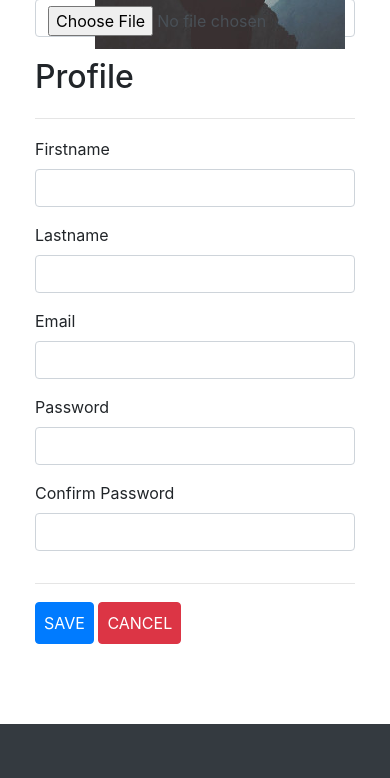
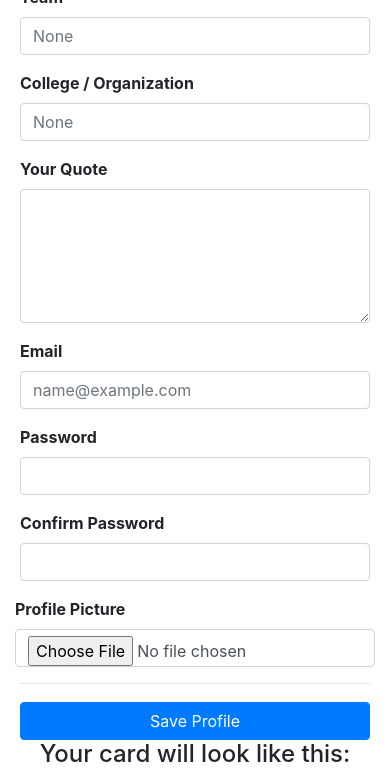
Before and after one commit to srinidhibhat45/yearbook, a Django app: page /profile/ in a window 390 px wide. Shown: the part 426-1204 px from the top of the page. Run offline with Django 3.2, Linux system fonts and the light colour scheme; the visitor is signed in with stand-in values (Sample User, id 1); some libraries are stand-ins or nearby versions.

Commit message:
added profile section

```diff
--- a/main/views.py
+++ b/main/views.py
@@ -1,4 +1,6 @@
 from django.shortcuts import render, HttpResponse
+from django.contrib.auth.models import User
+from users.models import Profile
 
 # Create your views here.
 
--- a/users/templates/users/profile.html
+++ b/users/templates/users/profile.html
@@ -5,61 +5,103 @@
 <link rel="stylesheet" href="{% static 'users/css/profile.css' %}">
 <div style="height: 50px"></div>
 
-
-
+<h1 class="text-center">Profile </h1>
+<div class="container"><hr></div>
 <div class="container">
     <div class="row">
-        <div class="col-sm-1"></div>
-        <div class="col-sm-12">
-
             <!-- Start: Profile Edit Form -->
             <div class="container profile profile-view" id="profile">
                 <div class="row">
-          <div class="col-md-12 alert-col relative">
-              <div class="alert alert-info alert-dismissible absolue center" role="alert"><button type="button" class="close" data-dismiss="alert" aria-label="Close"><span aria-hidden="true">×</span></button><span>Profile save with success</span></div>
-          </div>
                 </div>
                 <form>
                     <div class="form-row profile-row">
-              <div class="col-md-4 relative">
-                  <div class="avatar">
-                      <div class="avatar-bg align-center">
-                        <img style="max-height:250px; max-width:250px " src="{{user.profile.image.url}}" alt="">
+                        <div class="col-md-6">
+
+                            <div class="form-row">
+                                <div class="col-sm-12 col-md-12">
+                                    <div class="form-group"><label><b>Name</b></label><input placeholder="{{ user.username }}" class="form-control" type="text"
+                                            name="name"></div>
                                 </div>
-                  </div><input class="form-control-file form-control" type="file" name="avatar-file">
+                                <div class="col-sm-12 col-md-12">
+                                    <div class="form-group"><label><b>Team</b></label><input placeholder="{{ user.profile.team }}" class="form-control" type="text"
+                                            name="team"></div>
                                 </div>
-              <div class="col-md-8">
-                  <h1>Profile </h1>
-                  <hr>
+                                <div class="col-sm-12 col-md-12">
+                                    <div class="form-group"><label><b>College / Organization</b></label><input placeholder="{{ user.profile.college }}" class="form-control" type="text"
+                                            name="college"></div>
+                                </div>
+                                <div class="col-sm-12 col-md-12">
+                                    <div class="form-group"><label><b>Your Quote</b></label><textarea placeholder="{{ user.profile.quote }}" class="form-control" type="text-field"
+                                            rows=5 name="quote"></textarea></div>
+                                </div>
+                            </div>
+
+                            <div class="form-group"><label><b>Email</b></label><input placeholder="{{ user.email }}" class="form-control" type="email"
+                                    autocomplete="on" required="" name="email"></div>
+
+
                             <div class="form-row">
                                 <div class="col-sm-12 col-md-6">
-                          <div class="form-group"><label>Firstname </label><input class="form-control" type="text" name="firstname"></div>
+                                    <div class="form-group"><label><b>Password</b></label><input class="form-control"
+                                            type="password" name="password" autocompleste="off" required=""></div>
                                 </div>
+
+
                                 <div class="col-sm-12 col-md-6">
-                          <div class="form-group"><label>Lastname </label><input class="form-control" type="text" name="lastname"></div>
+                                    <div class="form-group"><label><b>Confirm Password</b></label><input class="form-control"
+                                            type="password" name="confirmpass" autocomplete="off" required=""></div>
                                 </div>
-                  </div>
-                  <div class="form-group"><label>Email </label><input class="form-control" type="email" autocomplete="off" required="" name="email"></div>
-                  <div class="form-row">
-                      <div class="col-sm-12 col-md-6">
-                          <div class="form-group"><label>Password </label><input class="form-control" type="password" name="password" autocomplete="off" required=""></div>
-                      </div>
-                      <div class="col-sm-12 col-md-6">
-                          <div class="form-group"><label>Confirm Password</label><input class="form-control" type="password" name="confirmpass" autocomplete="off" required=""></div>
+
+
+                                <div>
+                                    <label><b>Profile Picture</b></label>
+                                    <input class="form-control-file form-control" type="file" name="avatar-file">
                                 </div>
                             </div>
                             <hr>
                             <div class="form-row">
                                 <div style="float:right" class="col-md-5">
-                      <button class="btn btn-primary p-2" type="submit">SAVE </button>
-                      <button class="btn btn-danger p-2" type="reset">CANCEL </button></div>
+                                    <button class="btn btn-primary btn-block" type="submit">Save Profile</button>
+
+                                </div>
+                            </div>
+                        </div>
+                        <div class="col-md-6">
+                            <h4 class="text-center">Your card will look like this:</h4>
+                            <div class="d-flex flex-justify-around flex-wrap">
+
+                                <div
+                                    class="hover-grow height-full border rounded-1 box-shadow-medium bg-white mb-4 m-1 position-relative">
+
+                                    <a class="no-underline text-gray-dark" href="{{ user.profile.image.url }}" target="_blank"
+                                        rel="nofollow noopener">
+                                        <div class="p-3 d-flex flex-column student">
+                                            <img src="{{ user.profile.image.url }}" class="width-fit lazy" alt="{{ peeps.name }}" width="272"
+                                                height="272">
+                                            <h4 class="h4-mktg text-mono pt-3 pb-2">
+                                                {{ user.profile.team }}
+                                            </h4>
+                                            <div class="flex-auto">
+                                                <h4 style="font-family: 'Comfortaa', cursive; font-size: 30px" class="h4-mktg">
+                                                    {{ user.username }}</h4>
+                                                <p class="f4" style="height:48px;">{{ user.profile.college }}</p>
+                                            </div>
+                                            <div class="bg-blue-light p-3 rounded-1 width-full quote">
+                                                <p class="f5 css-truncate"
+                                                    style="text-overflow: ellipsis; overflow-wrap: anywhere; overflow: hidden; height: 60px;">
+                                                    {{ user.profile.quote }}
+                                                </p>
+                                            </div>
+                                        </div>
+                                    </a>
+
+                                </div>
                             </div>
                         </div>
                     </div>
                 </form>
             </div><!-- End: Profile Edit Form -->
         </div>
-        <div class="col-sm-1"></div>
     </div>
 </div>
 
```
Lines whose indentation alone changed are shown as unchanged.
